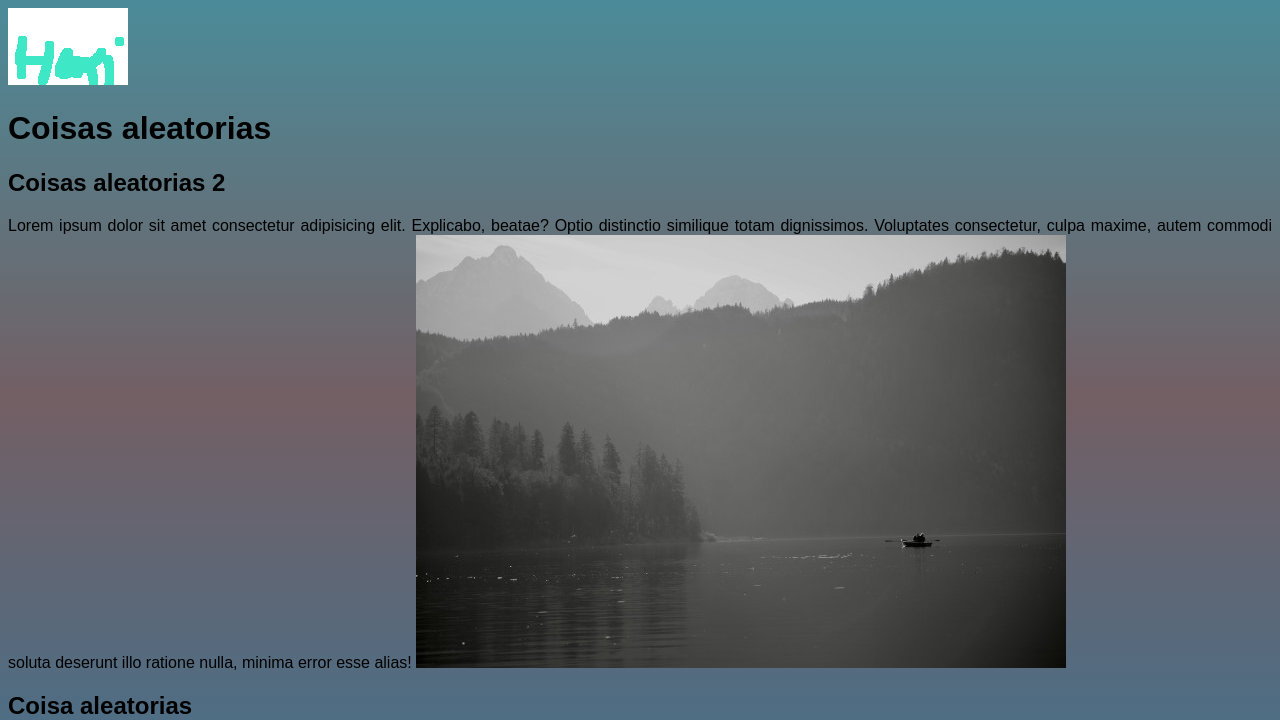
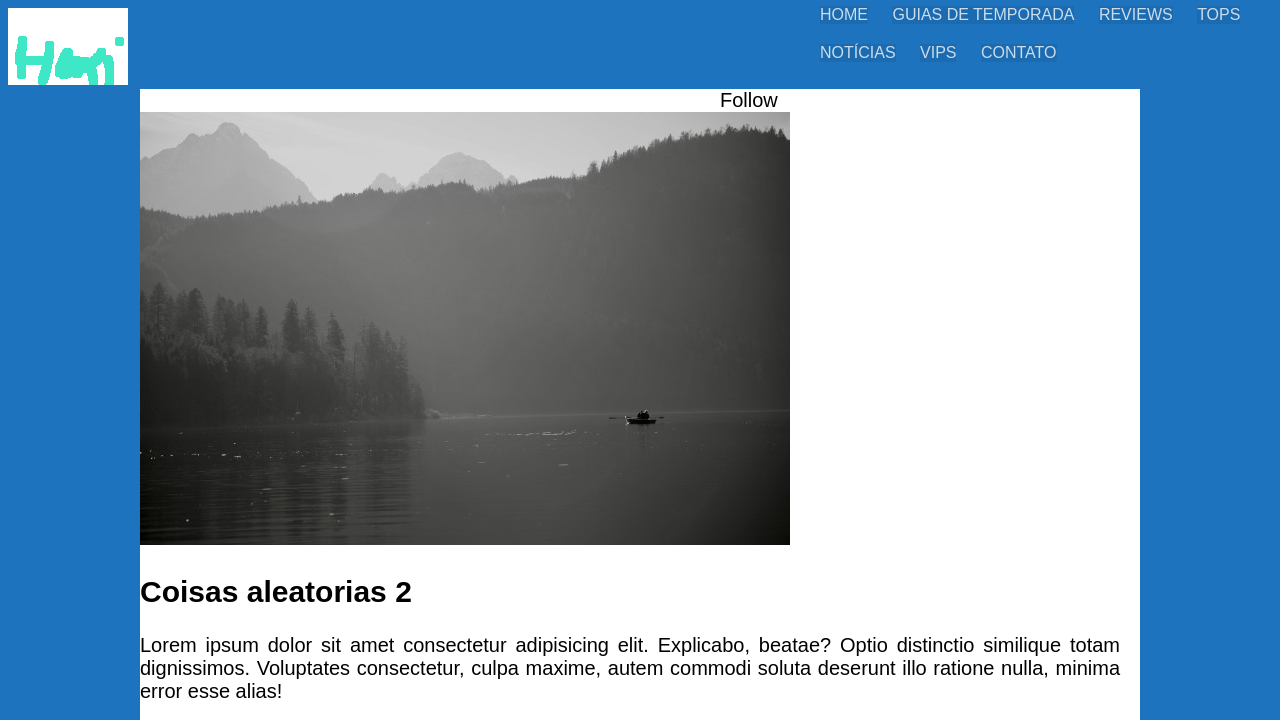
Before and after one commit to Rodrigo-Haki/html-css, a plain HTML site: page exercicios/teste/index.html in a window 1280 px wide. Shown: the top 720 px of the page. Drawn offline with Linux system fonts and the light colour scheme.

Commit message:
projeto teste

```diff
--- a/exercicios/teste/index.html
+++ b/exercicios/teste/index.html
@@ -9,20 +9,46 @@
     <link rel="stylesheet" href="style.css">
     <img src="imagens/imagem1.png" alt="">
 
+
 </head>
+<header>
+    <div id="menu">
+    <ul>
+    <li> Home</li>
+    <li>Guias de temporada</li>
+    <li>Reviews</li>
+    <li>Tops</li>
+    <li>Notícias</li>
+   <li>VIPs </li>
+    <li>Contato</li>
+   </ul>
+   </div>
+   </header>
 <body>
-     <h1>Coisas aleatorias</h1>
-     <h2>Coisas aleatorias 2</h2>
-     <p>Lorem ipsum dolor sit amet consectetur adipisicing elit. Explicabo, beatae? Optio distinctio similique totam dignissimos. Voluptates consectetur, culpa maxime, autem commodi soluta deserunt illo ratione nulla, minima error esse alias!
+ <main>
+    <section id="corpo">
+    <article id="noticia-principal">
+    <aside id="lateral">Follow</aside>
+
         <img src="imagens/foto1.jpg" alt="">
+        <body id="texto">
+        <h2>Coisas aleatorias 2</h2>
+        <p>Lorem ipsum dolor sit amet consectetur adipisicing elit. Explicabo, beatae? Optio distinctio similique totam dignissimos. Voluptates consectetur, culpa maxime, autem commodi soluta deserunt illo ratione nulla, minima error esse alias!
+       </p>
+        <img src="imagens/foto2.jpg" alt="">
         <h2>Coisa aleatorias</h2>
-        <p>Lorem ipsum dolor sit amet, consectetur adipisicing elit. Numquam laboriosam distinctio dignissimos consectetur impedit ipsa saepe dolorem ratione. Saepe maxime quos consequuntur perspiciatis temporibus modi cupiditate expedita soluta sapiente odio!</p>
-        <img src="imagens/foto2.jpg" alt="">
-        <h2>Coisas aleatorias</h2>
-        <p>Lorem ipsum dolor sit amet consectetur adipisicing elit. Illum velit eaque error voluptatibus sit expedita omnis praesentium laborum! Sunt aliquid provident voluptate animi maxime amet, nostrum consectetur odio architecto? Assumenda.</p>
+        <p>Lorem ipsum dolor sit amet, consectetur adipisicing elit. Numquam laboriosam distinctio dignissimos consectetur impedit ipsa saepe dolorem ratione. Saepe maxime quos consequuntur perspiciatis temporibus modi cupiditate expedita soluta sapiente odio!
+
        <img src="imagens/foto3.jpg" alt="">
        <h2>Coisas aleatorias</h2>
+        <p>Lorem ipsum dolor sit amet consectetur adipisicing elit. Illum velit eaque error voluptatibus sit expedita omnis praesentium laborum! Sunt aliquid provident voluptate animi maxime amet, nostrum consectetur odio architecto? Assumenda.</p>
+
+       <img src="imagens/foto4.jpg" alt="">
+       <h2>Coisas aleatorias</h2>
        <p>Lorem ipsum dolor sit amet consectetur adipisicing elit. Similique voluptatem maiores ducimus saepe, iste eligendi ab esse aut eos deleniti modi quae enim omnis unde tenetur ullam nihil minus! Itaque.</p>
-       <img src="imagens/foto4.jpg" alt="">
+    </body>
+    </article>
+    </section>
+    </main>
 </body>
 </html>
--- a/exercicios/teste/style.css
+++ b/exercicios/teste/style.css
@@ -1,10 +1,50 @@
 @charset "UTF-8";
+
+  @import url('https://fonts.googleapis.com/css2?family=Montserrat:wght@100&display=swap');
+
 *{
     font-family: Arial, Helvetica, sans-serif;
 }
 body{
-    background-image: linear-gradient(to bottom,#4B8B99,#735F64,#46718C);
-    background-attachment: fixed;
+    background-color: #1E73BE;
+}
+
+main{
+    background-color: white;
+    background-position: center;
+    width: 1000px;
+    margin: auto;
+}
+
+div#menu{
+    display: block;
+}
+div#menu ul{
+    list-style: none;
+    text-transform: uppercase;
+    position: absolute;
+    top: -20px;
+    left: 770px;
+}
+div#menu li{
+    display: inline-block;
+    color: rgba(255, 255, 255, 0.767);
+    background-color:#1b68abad ;
+    margin: 10px;
+}
+section#corpo{
+    display: block;
+    width: 700;
+    padding-right: 20px;
+}
+article#noticia-principal{
+    font-size: 20px;
+}
+aside#lateral{
+    display: block;
+    width: 400px;
+    float: right;
+
 }
 p{
     text-align: justify;
```
Also changed, not shown: exercicios/teste/imagens/icone-facebook.png (added), exercicios/teste/imagens/icone-github.png (added), exercicios/teste/imagens/icone-instagram.png (added), exercicios/teste/imagens/icone-linkedin.png (added), exercicios/teste/imagens/icone-twitter.png (added), exercicios/teste/imagens/icone-youtube.png (added).
